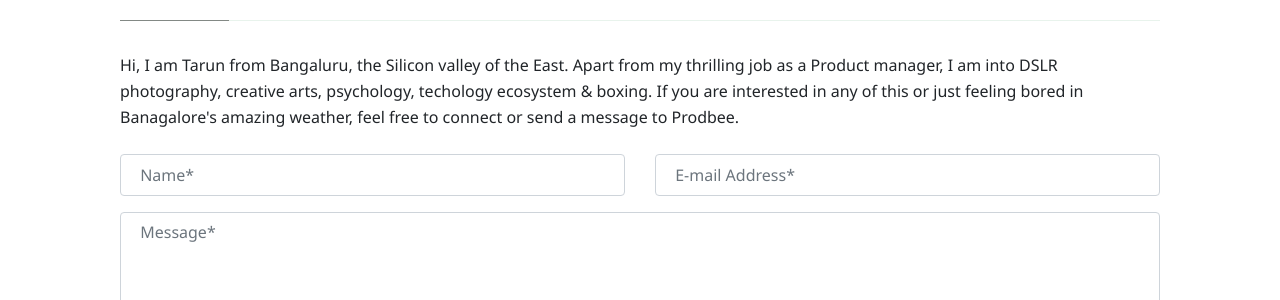
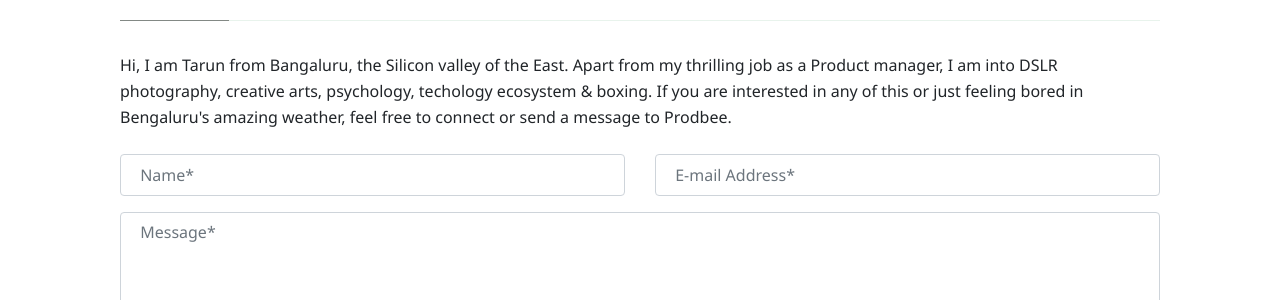
Before and after one commit to p13tarunkk/p13tarunkk.github.io, a Jekyll site: the page built from _pages/contact.md, in a window 1280 px wide. Shown: the part 133-433 px from the top of the page. Built offline with Jekyll 4.4.1, drawn with Linux system fonts in a browser that asks for light colours; nearby versions of some CDN libraries.

Commit message:
asset issue avatar author

```diff
--- a/_config.yml
+++ b/_config.yml
@@ -22,7 +22,7 @@
   tarun:
     name:           Tarun
     site:           https://www.linkedin.com/in/tarun-k-900a71115/
-    avatar:         /assets/images/avatar1.jpg
+    avatar:         assets/images/avatar1.jpg
     bio:            "Hi, I am Tarun,_ Author @ Prodbee. Product @ Lazada | Magicbricks, Times of India (Ex) | Ola Cabs (Ex) | Enthusiast @ Photography|Arts|Web designing|Boxing|Zumba"
     email:          p13tarunkk@iima.ac.in
     twitter:        https://tt.com
--- a/_pages/contact.md
+++ b/_pages/contact.md
@@ -6,7 +6,7 @@
 <form action="https://formspree.io/{{site.email}}" method="POST">
 <p class="mb-4">Hi, I am Tarun from Bangaluru, the Silicon valley of the East. Apart from my thrilling job as a Product manager, I am into DSLR photography, creative arts, psychology, techology ecosystem & boxing.
 
-If you are interested in any of this or just feeling bored in Banagalore's amazing weather, feel free to connect or send a message to {{site.name}}.</p>
+If you are interested in any of this or just feeling bored in Bengaluru's amazing weather, feel free to connect or send a message to {{site.name}}.</p>
 <div class="form-group row">
 <div class="col-md-6">
 <input class="form-control" type="text" name="name" placeholder="Name*" required>
```
Also changed, not shown: 2 other files.
